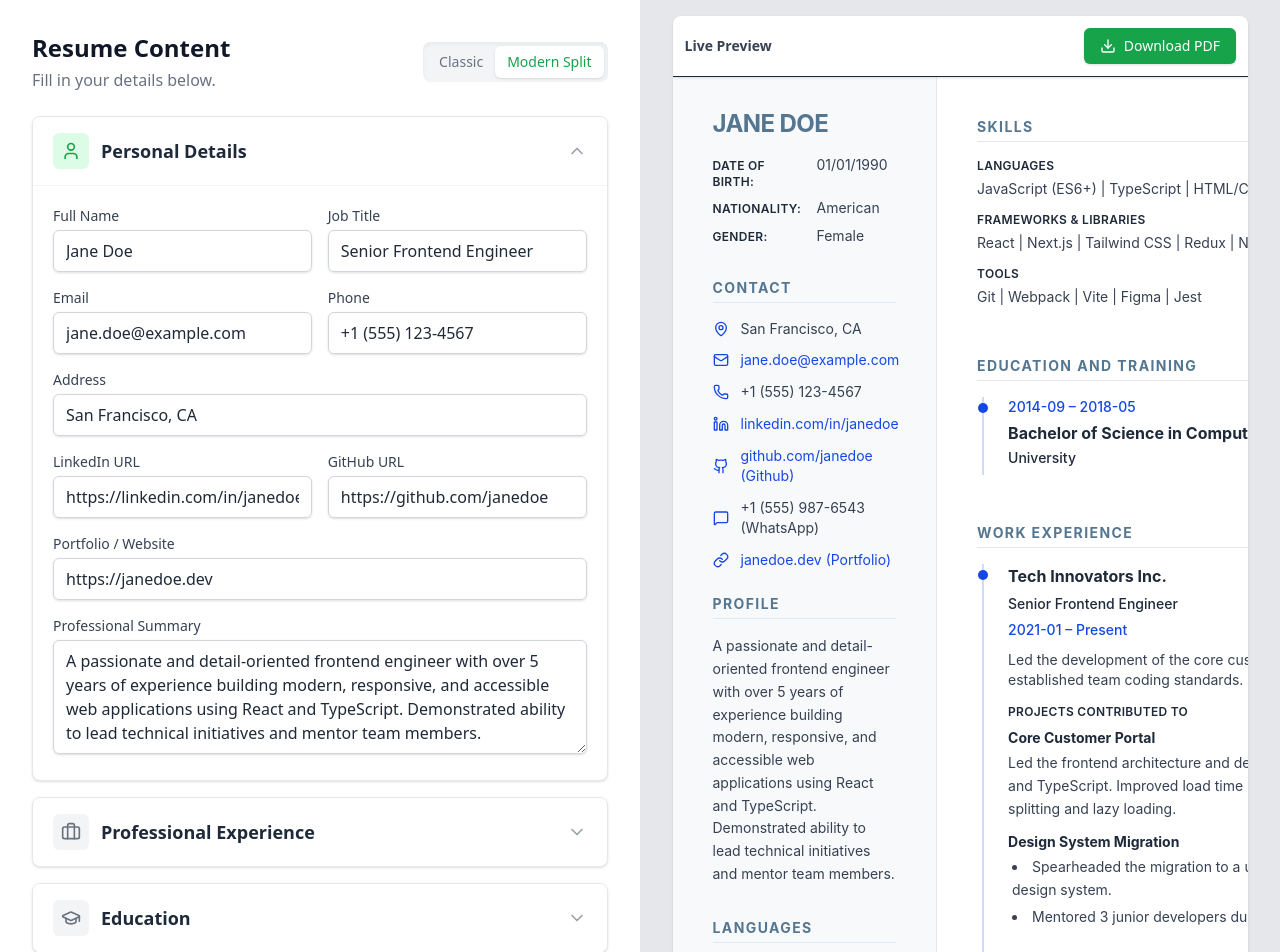
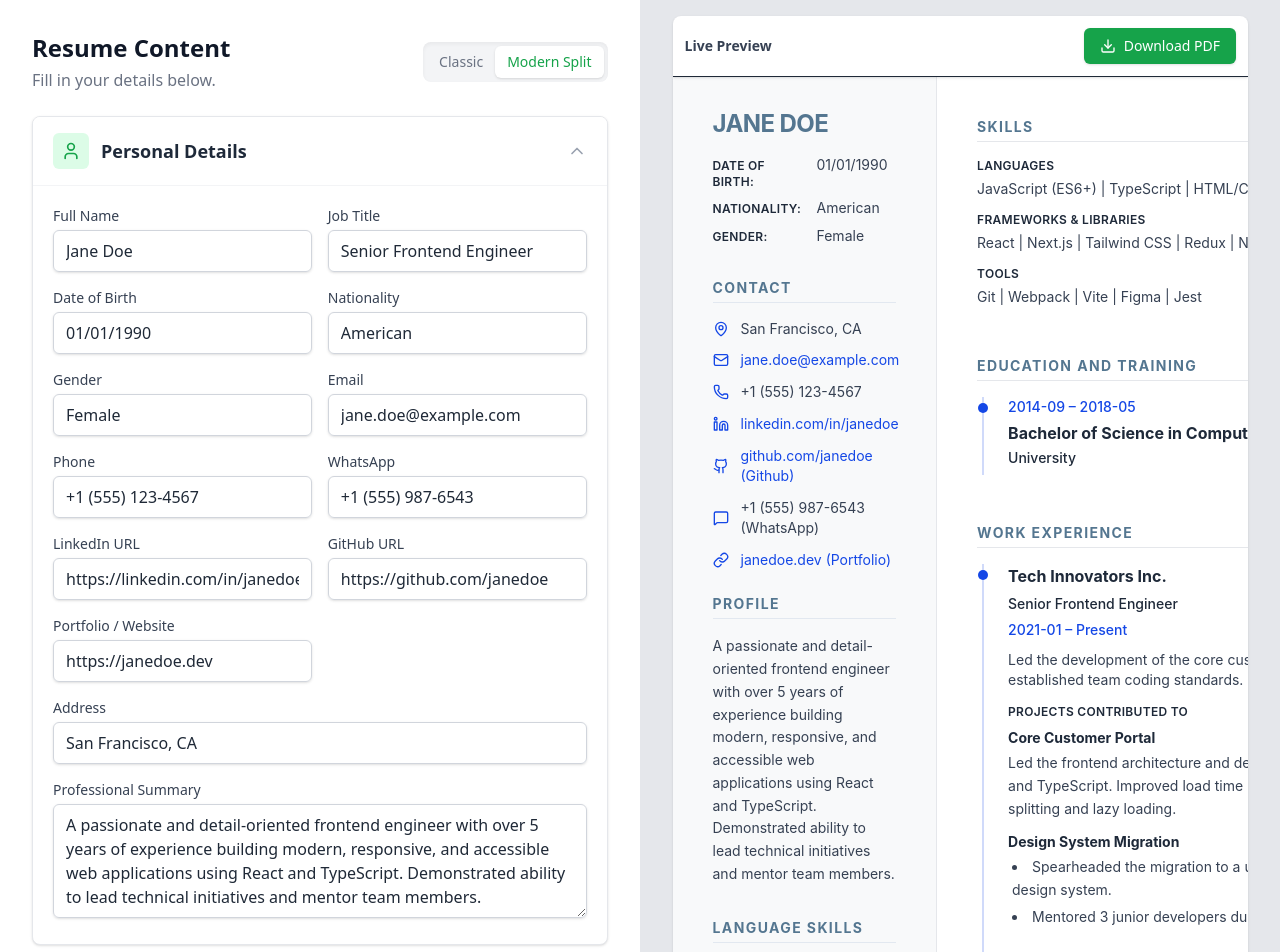
Before and after one commit to shafayetullah7/resume-builder, a React (Vite) app: page / in a window 1280 px wide. Shown: the top 952 px of the page. Built offline with nearby package versions, Linux system fonts and the light colour scheme.

Commit message:
feat: Add reset data functionality, expand personal information fields, and integrate dynamic section labels into the ModernSplitTheme.

```diff
--- a/src/components/Editor/EditorPanel.tsx
+++ b/src/components/Editor/EditorPanel.tsx
@@ -8,7 +8,7 @@ import LanguagesForm from './LanguagesForm';
 import InterestsForm from './InterestsForm';
 import SectionLabelsForm from './SectionLabelsForm';
 import { useResume } from '../../store/ResumeContext';
-import { User, Briefcase, GraduationCap, Wrench, ChevronDown, ChevronUp, FolderGit2, Languages, Sparkles, Settings } from 'lucide-react';
+import { User, Briefcase, GraduationCap, Wrench, ChevronDown, ChevronUp, FolderGit2, Languages, Sparkles, Settings, RotateCcw } from 'lucide-react';
 
 interface AccordionItemProps {
     title: string;
@@ -51,7 +51,7 @@ const AccordionItem: React.FC<AccordionItemProps> = ({ title, icon, children, is
 
 const EditorPanel: React.FC = () => {
     const [openSection, setOpenSection] = useState<string>('personal');
-    const { resumeData, setTheme } = useResume();
+    const { resumeData, setTheme, resetData } = useResume();
 
     const toggleSection = (section: string) => {
         setOpenSection(openSection === section ? '' : section);
@@ -153,6 +153,19 @@ const EditorPanel: React.FC = () => {
             >
                 <SectionLabelsForm />
             </AccordionItem>
+
+            <div className="pt-8 mt-8 border-t border-gray-200">
+                <button
+                    onClick={resetData}
+                    className="flex items-center justify-center gap-2 w-full py-2.5 px-4 border border-red-200 rounded-lg text-red-600 hover:bg-red-50 transition-colors text-sm font-medium"
+                >
+                    <RotateCcw size={16} />
+                    Reset to Default Data
+                </button>
+                <p className="mt-2 text-xs text-gray-500 text-center">
+                    This will clear all your progress and restore the example content.
+                </p>
+            </div>
         </div>
     );
 };
--- a/src/components/Editor/PersonalInfoForm.tsx
+++ b/src/components/Editor/PersonalInfoForm.tsx
@@ -36,6 +36,39 @@ const PersonalInfoForm: React.FC = () => {
                     />
                 </div>
                 <div>
+                    <label className="block text-sm font-medium text-gray-700 mb-1">Date of Birth</label>
+                    <input
+                        type="text"
+                        name="dateOfBirth"
+                        value={personalInfo.dateOfBirth || ''}
+                        onChange={handleChange}
+                        className="w-full px-3 py-2 border border-gray-300 rounded-md shadow-sm focus:outline-none focus:ring-1 focus:ring-primary-500 focus:border-primary-500"
+                        placeholder="01/01/1990"
+                    />
+                </div>
+                <div>
+                    <label className="block text-sm font-medium text-gray-700 mb-1">Nationality</label>
+                    <input
+                        type="text"
+                        name="nationality"
+                        value={personalInfo.nationality || ''}
+                        onChange={handleChange}
+                        className="w-full px-3 py-2 border border-gray-300 rounded-md shadow-sm focus:outline-none focus:ring-1 focus:ring-primary-500 focus:border-primary-500"
+                        placeholder="American"
+                    />
+                </div>
+                <div>
+                    <label className="block text-sm font-medium text-gray-700 mb-1">Gender</label>
+                    <input
+                        type="text"
+                        name="gender"
+                        value={personalInfo.gender || ''}
+                        onChange={handleChange}
+                        className="w-full px-3 py-2 border border-gray-300 rounded-md shadow-sm focus:outline-none focus:ring-1 focus:ring-primary-500 focus:border-primary-500"
+                        placeholder="Female"
+                    />
+                </div>
+                <div>
                     <label className="block text-sm font-medium text-gray-700 mb-1">Email</label>
                     <input
                         type="email"
@@ -57,15 +90,15 @@ const PersonalInfoForm: React.FC = () => {
                         placeholder="+1 (555) 123-4567"
                     />
                 </div>
-                <div className="md:col-span-2">
-                    <label className="block text-sm font-medium text-gray-700 mb-1">Address</label>
+                <div>
+                    <label className="block text-sm font-medium text-gray-700 mb-1">WhatsApp</label>
                     <input
-                        type="text"
-                        name="address"
-                        value={personalInfo.address}
+                        type="tel"
+                        name="whatsapp"
+                        value={personalInfo.whatsapp || ''}
                         onChange={handleChange}
                         className="w-full px-3 py-2 border border-gray-300 rounded-md shadow-sm focus:outline-none focus:ring-1 focus:ring-primary-500 focus:border-primary-500"
-                        placeholder="San Francisco, CA"
+                        placeholder="+1 (555) 000-0000"
                     />
                 </div>
                 <div>
@@ -90,7 +123,7 @@ const PersonalInfoForm: React.FC = () => {
                         placeholder="https://github.com/..."
                     />
                 </div>
-                <div className="md:col-span-2">
+                <div>
                     <label className="block text-sm font-medium text-gray-700 mb-1">Portfolio / Website</label>
                     <input
                         type="url"
@@ -99,6 +132,17 @@ const PersonalInfoForm: React.FC = () => {
                         onChange={handleChange}
                         className="w-full px-3 py-2 border border-gray-300 rounded-md shadow-sm focus:outline-none focus:ring-1 focus:ring-primary-500 focus:border-primary-500"
                         placeholder="https://yourwebsite.com"
+                    />
+                </div>
+                <div className="md:col-span-2">
+                    <label className="block text-sm font-medium text-gray-700 mb-1">Address</label>
+                    <input
+                        type="text"
+                        name="address"
+                        value={personalInfo.address}
+                        onChange={handleChange}
+                        className="w-full px-3 py-2 border border-gray-300 rounded-md shadow-sm focus:outline-none focus:ring-1 focus:ring-primary-500 focus:border-primary-500"
+                        placeholder="San Francisco, CA"
                     />
                 </div>
             </div>
--- a/src/components/Preview/Themes/ModernSplitTheme.tsx
+++ b/src/components/Preview/Themes/ModernSplitTheme.tsx
@@ -5,7 +5,7 @@ import { Mail, Phone, MapPin, Link as LinkIcon, Linkedin, Github, MessageSquare
 
 const ModernSplitTheme: React.FC = () => {
     const { resumeData } = useResume();
-    const { personalInfo, experience, education, skills, projects, languages, interests, interestsFormat, interestsParagraph } = resumeData;
+    const { personalInfo, experience, education, skills, projects, languages, interests, interestsFormat, interestsParagraph, sectionLabels } = resumeData;
 
     const getHostname = (url: string) => {
         try {
@@ -51,7 +51,7 @@ const ModernSplitTheme: React.FC = () => {
 
                 {/* Contact Info */}
                 <div className="mb-6">
-                    <h2 className="text-sm font-bold uppercase tracking-widest text-[#547690] mb-4 pb-1" style={{ borderBottom: '1px solid #e2e8f0' }}>Contact</h2>
+                    <h2 className="text-sm font-bold uppercase tracking-widest text-[#547690] mb-4 pb-1" style={{ borderBottom: '1px solid #e2e8f0' }}>{sectionLabels.contact}</h2>
                     <div className="flex flex-col gap-3 text-sm font-normal text-gray-700">
                         {personalInfo.address && (
                             <div className="flex items-start gap-3">
@@ -109,7 +109,7 @@ const ModernSplitTheme: React.FC = () => {
                 {/* Profile Summary */}
                 {personalInfo.summary && (
                     <div className="mb-8">
-                        <h2 className="text-sm font-bold uppercase tracking-widest text-[#547690] mb-4 pb-1" style={{ borderBottom: '1px solid #e2e8f0' }}>Profile</h2>
+                        <h2 className="text-sm font-bold uppercase tracking-widest text-[#547690] mb-4 pb-1" style={{ borderBottom: '1px solid #e2e8f0' }}>{sectionLabels.profile}</h2>
                         <div className="text-sm font-normal text-gray-700 leading-relaxed whitespace-pre-wrap">
                             {personalInfo.summary}
                         </div>
@@ -120,7 +120,7 @@ const ModernSplitTheme: React.FC = () => {
                 {languages.length > 0 && (
                     <div className="mb-6 mt-2">
                         <h2 className="text-sm font-bold uppercase tracking-widest text-[#547690] mb-4 pb-1" style={{ borderBottom: '1px solid #e2e8f0' }}>
-                            Languages
+                            {sectionLabels.languages}
                         </h2>
                         <div className="flex flex-col gap-3">
                             {languages.map((lang: Language) => (
@@ -138,7 +138,7 @@ const ModernSplitTheme: React.FC = () => {
                     interestsParagraph.trim() && (
                         <div className="mb-6 mt-4">
                             <h2 className="text-sm font-bold uppercase tracking-widest text-[#547690] mb-4 pb-1" style={{ borderBottom: '1px solid #e2e8f0' }}>
-                                Future Focus
+                                {sectionLabels.interests}
                             </h2>
                             <div className="text-sm font-normal text-gray-700 leading-relaxed whitespace-pre-wrap">
                                 {interestsParagraph}
@@ -149,7 +149,7 @@ const ModernSplitTheme: React.FC = () => {
                     interests && interests.length > 0 && (
                         <div className="mb-6 mt-4">
                             <h2 className="text-sm font-bold uppercase tracking-widest text-[#547690] mb-4 pb-1" style={{ borderBottom: '1px solid #e2e8f0' }}>
-                                Future Focus
+                                {sectionLabels.interests}
                             </h2>
                             <div className="flex flex-col gap-2">
                                 {interests.map((interest: any) => (
@@ -171,7 +171,7 @@ const ModernSplitTheme: React.FC = () => {
                 {skills.length > 0 && (
                     <section className="mb-6">
                         <h2 className="text-sm font-bold uppercase tracking-widest text-[#547690] mb-4 pb-1" style={{ borderBottom: '1px solid #e5e7eb' }}>
-                            Skills
+                            {sectionLabels.skills}
                         </h2>
                         <div className="flex flex-col gap-3">
                             {skills.map((skillCat: SkillCategory) => (
@@ -237,7 +237,7 @@ const ModernSplitTheme: React.FC = () => {
                             {education.length > 0 && (
                                 <section className="mb-6">
                                     <h2 className="text-sm font-bold uppercase tracking-widest text-[#547690] mb-4 pb-1" style={{ borderBottom: '1px solid #e5e7eb' }}>
-                                        Education and Training
+                                        {sectionLabels.education}
                                     </h2>
                                     <div className="flex flex-col">
                                         {education.map((edu: Education) => (
@@ -256,7 +256,7 @@ const ModernSplitTheme: React.FC = () => {
                             {experience.length > 0 && (
                                 <section className="mb-6">
                                     <h2 className="text-sm font-bold uppercase tracking-widest text-[#547690] mb-4 pb-1" style={{ borderBottom: '1px solid #e5e7eb' }}>
-                                        Work Experience
+                                        {sectionLabels.experience}
                                     </h2>
                                     <div className="flex flex-col">
                                         {experience.map((exp: Experience) => (
@@ -302,7 +302,7 @@ const ModernSplitTheme: React.FC = () => {
                             {projects.length > 0 && (
                                 <section className="mb-6">
                                     <h2 className="text-sm font-bold uppercase tracking-widest text-[#547690] mb-4 pb-1" style={{ borderBottom: '1px solid #e5e7eb' }}>
-                                        Projects
+                                        {sectionLabels.projects}
                                     </h2>
                                     <div className="flex flex-col">
                                         {projects.map((proj: Project) => (
--- a/src/store/ResumeContext.tsx
+++ b/src/store/ResumeContext.tsx
@@ -1,4 +1,4 @@
-import React, { createContext, useContext, useState } from 'react';
+import React, { createContext, useContext, useState, useEffect } from 'react';
 import type { ReactNode } from 'react';
 import type { ResumeData, PersonalInfo, Experience, Education, SkillCategory, Project, Language, SectionLabels } from '../types/resume';
 
@@ -157,12 +157,48 @@ interface ResumeContextType {
     updateInterestsFormat: (format: 'bullets' | 'paragraph') => void;
     updateInterestsParagraph: (text: string) => void;
     updateSectionLabels: (data: Partial<SectionLabels>) => void;
+    resetData: () => void;
 }
 
 const ResumeContext = createContext<ResumeContextType | undefined>(undefined);
 
 export const ResumeProvider: React.FC<{ children: ReactNode }> = ({ children }) => {
-    const [resumeData, setResumeData] = useState<ResumeData>(initialData);
+    const [resumeData, setResumeData] = useState<ResumeData>(() => {
+        const savedData = localStorage.getItem('resume-builder-data');
+        if (savedData) {
+            try {
+                const parsed = JSON.parse(savedData);
+                // Deep merge essential objects to ensure new keys (like whatsapp or sectionLabels) exist
+                return {
+                    ...initialData,
+                    ...parsed,
+                    personalInfo: {
+                        ...initialData.personalInfo,
+                        ...(parsed.personalInfo || {})
+                    },
+                    sectionLabels: {
+                        ...initialData.sectionLabels,
+                        ...(parsed.sectionLabels || {})
+                    },
+                    // Ensure arrays are preserved from parsed data
+                    experience: parsed.experience || initialData.experience,
+                    education: parsed.education || initialData.education,
+                    skills: parsed.skills || initialData.skills,
+                    projects: parsed.projects || initialData.projects,
+                    languages: parsed.languages || initialData.languages,
+                    interests: parsed.interests || initialData.interests,
+                };
+            } catch (e) {
+                console.error('Failed to parse saved resume data:', e);
+                return initialData;
+            }
+        }
+        return initialData;
+    });
+
+    useEffect(() => {
+        localStorage.setItem('resume-builder-data', JSON.stringify(resumeData));
+    }, [resumeData]);
 
     const setTheme = (theme: string) => setResumeData(prev => ({ ...prev, theme }));
 
@@ -371,6 +407,13 @@ export const ResumeProvider: React.FC<{ children: ReactNode }> = ({ children })
         }));
     };
 
+    const resetData = () => {
+        if (window.confirm('Are you sure you want to clear all data and reset to defaults?')) {
+            setResumeData(initialData);
+            localStorage.removeItem('resume-builder-data');
+        }
+    };
+
     return (
         <ResumeContext.Provider
             value={{
@@ -398,6 +441,7 @@ export const ResumeProvider: React.FC<{ children: ReactNode }> = ({ children })
                 updateInterestsFormat,
                 updateInterestsParagraph,
                 updateSectionLabels,
+                resetData,
             }}
         >
             {children}
```
